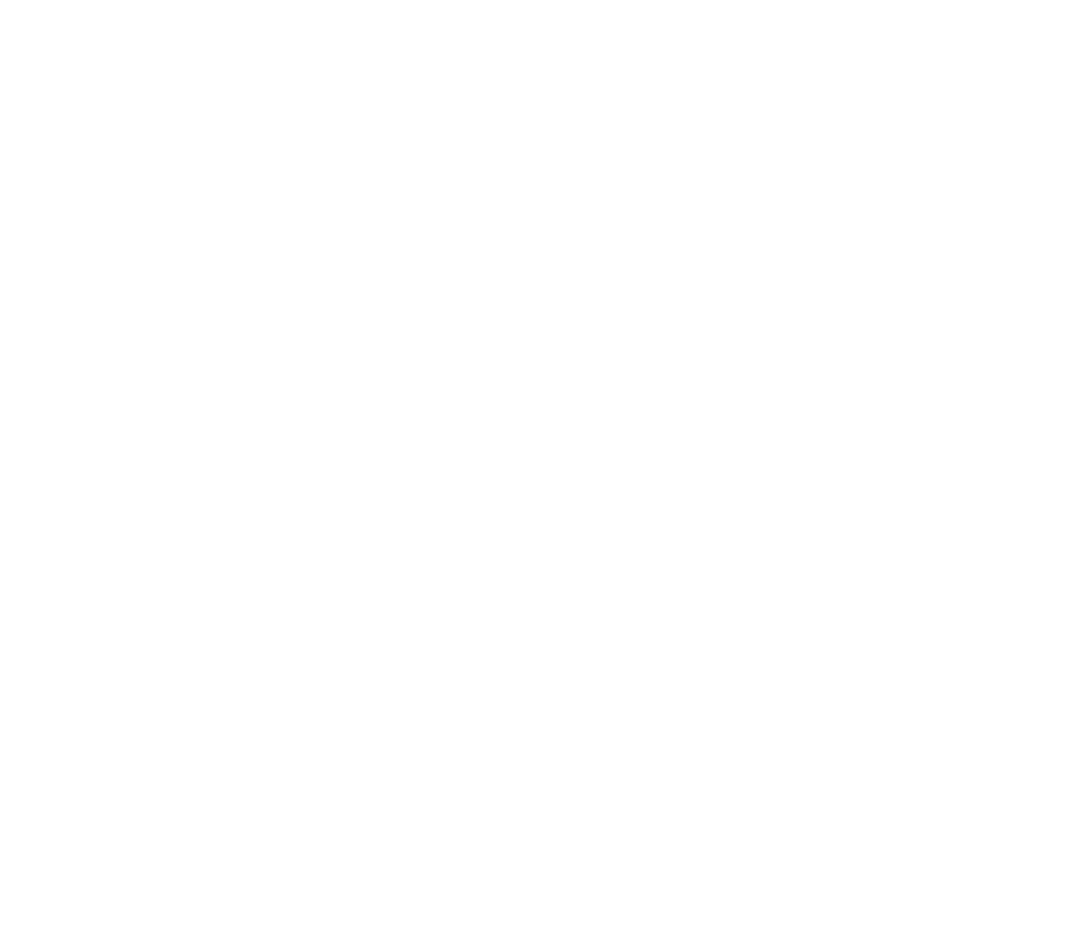
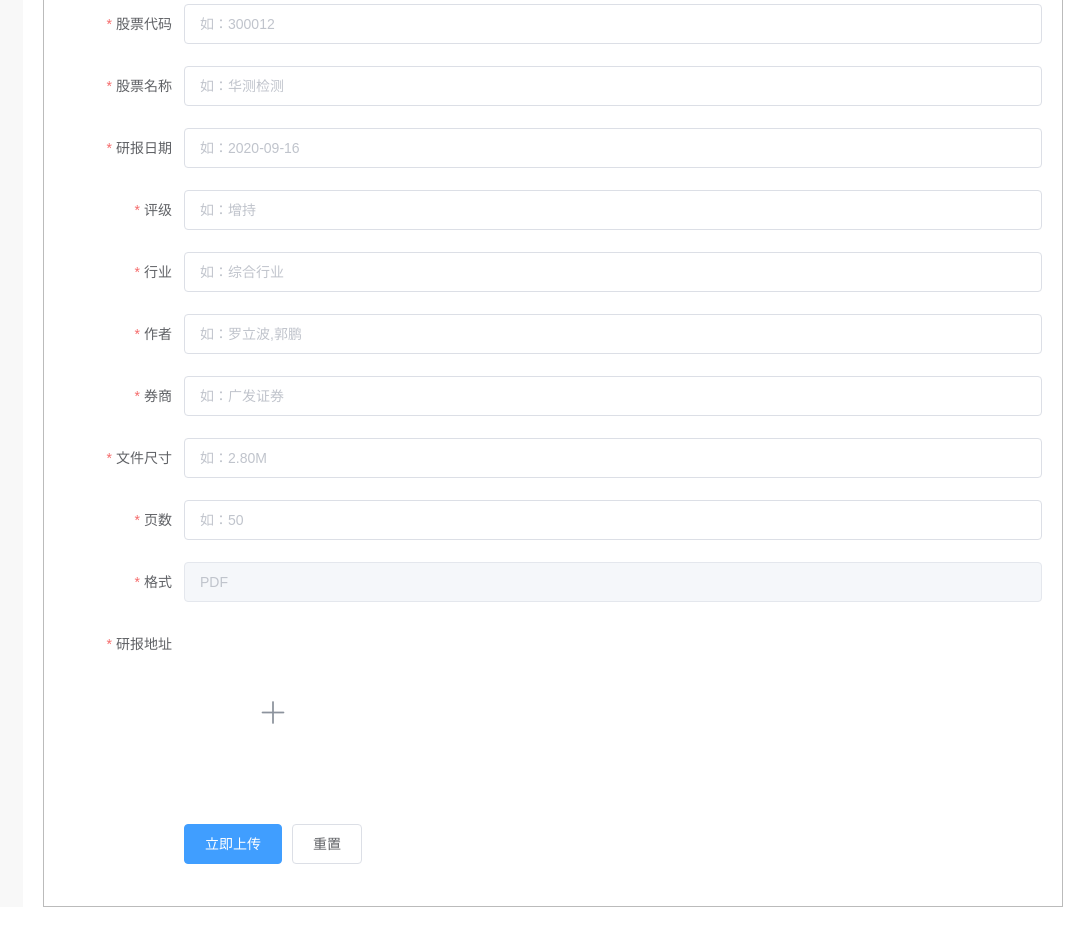
Before and after one commit to miracle90/research-report-manage, a Vue app: page /#/index/upload in a window 1280 px wide. Shown: the part 220-1147 px from the top of the page, without its empty margins (197-1280 px from the left). Before the commit the page ends 800 px from the top, so only its background shows below. Built offline with nearby package versions, Linux system fonts and the light colour scheme.

Commit message:
精选研报上传

```diff
--- a/src/common/api.js
+++ b/src/common/api.js
@@ -13,3 +13,15 @@
   const url = baseUrl + '/main/report/list'
   return axios.post(url, data)
 }
+
+// 新增研报 & 加入精选
+export function addReport (data) {
+  const url = baseUrl + '/main/report/save'
+  return axios.post(url, data)
+}
+
+// 上传研报
+export function uploadReportFile (data) {
+  const url = baseUrl + '/main/report/uploadReportFile'
+  return axios.post(url, data)
+}
--- a/src/main.js
+++ b/src/main.js
@@ -26,7 +26,8 @@
   TimePicker,
   DatePicker,
   Col,
-  Upload
+  Upload,
+  Message
 } from 'element-ui'
 // import 'element-ui/lib/theme-chalk/index.css'
 import axios from 'axios'
@@ -59,6 +60,7 @@
 Vue.use(Col)
 Vue.use(Upload)
 Vue.prototype.$notify = Notification
+Vue.prototype.$message = Message;
 
 Vue.config.productionTip = false
 
--- a/src/router.js
+++ b/src/router.js
@@ -5,6 +5,7 @@
 import Welcome from './views/Welcome.vue'
 import User from './views/User.vue'
 import Article from './views/Article.vue'
+import Upload from './views/Upload.vue'
 
 Vue.use(Router)
 
@@ -33,6 +34,11 @@
           path: 'article',
           name: 'article',
           component: Article
+        },
+        {
+          path: 'upload',
+          name: 'upload',
+          component: Upload
         }
       ]
     }
--- a/src/views/Index.vue
+++ b/src/views/Index.vue
@@ -15,10 +15,9 @@
           </el-submenu> -->
           <el-submenu index="">
             <template slot="title">管理</template>
+            <el-menu-item index="/index/article">研报管理</el-menu-item>
+            <el-menu-item index="/index/upload">研报上传</el-menu-item>
             <el-menu-item index="/index/user">用户管理</el-menu-item>
-            <!-- <el-menu-item index="2-2">vip管理</el-menu-item> -->
-            <el-menu-item index="/index/article">文章管理</el-menu-item>
-            <!-- <el-menu-item index="2-4">订单管理</el-menu-item> -->
           </el-submenu>
           <!-- <el-submenu index="3">
             <template slot="title">设置</template>
--- /dev/null
+++ b/src/views/Upload.vue
@@ -0,0 +1,196 @@
+<template>
+  <div class="page">
+    <h1 class="page-title">研报上传</h1>
+    <el-form ref="form" class="form-wrapper" :model="form" :rules="rules" label-width="120px">
+      <el-form-item label="研报标题" prop="title">
+        <el-input v-model="form.title" placeholder="如：面向未来，新常态与新布局"></el-input>
+      </el-form-item>
+      <el-form-item label="股票代码" prop="code">
+        <el-input v-model="form.code" placeholder="如：300012"></el-input>
+      </el-form-item>
+      <el-form-item label="股票名称" prop="name">
+        <el-input v-model="form.name" placeholder="如：华测检测"></el-input>
+      </el-form-item>
+      <el-form-item label="研报日期" prop="reportTime">
+        <el-input v-model="form.reportTime" placeholder="如：2020-09-16"></el-input>
+      </el-form-item>
+      <el-form-item label="评级" prop="rate">
+        <el-input v-model="form.rate" placeholder="如：增持"></el-input>
+      </el-form-item>
+      <el-form-item label="行业" prop="category">
+        <el-input v-model="form.category" placeholder="如：综合行业"></el-input>
+      </el-form-item>
+      <el-form-item label="作者" prop="author">
+        <el-input v-model="form.author" placeholder="如：罗立波,郭鹏"></el-input>
+      </el-form-item>
+      <el-form-item label="券商" prop="institution">
+        <el-input v-model="form.institution" placeholder="如：广发证券"></el-input>
+      </el-form-item>
+      <el-form-item label="文件尺寸" prop="size">
+        <el-input v-model="form.size" placeholder="如：2.80M"></el-input>
+      </el-form-item>
+      <el-form-item label="页数" prop="page">
+        <el-input v-model="form.page" placeholder="如：50"></el-input>
+      </el-form-item>
+      <el-form-item label="格式" prop="format">
+        <el-input v-model="form.format" placeholder="默认PDF" disabled></el-input>
+      </el-form-item>
+      <el-form-item label="研报地址" prop="format">
+        <el-upload
+          class="report-uploader"
+          action="#"
+          ref="upload"
+          :show-file-list="false"
+          :on-success="handleAvatarSuccess"
+          :before-upload="beforeAvatarUpload">
+          <i class="el-icon-plus avatar-uploader-icon"></i>
+        </el-upload>
+      </el-form-item>
+      <el-form-item>
+        <el-button type="primary" @click="submitForm('form')">立即上传</el-button>
+        <el-button @click="resetForm('form')">重置</el-button>
+      </el-form-item>
+    </el-form>
+  </div>
+</template>
+
+<script>
+// import { userList } from '../common/api.js'
+
+export default {
+  data () {
+    return {
+      form: {
+        title: '',
+        code: '',
+        name: '',
+        reportTime: '',
+        rate: '',
+        category: '',
+        author: '',
+        institution: '',
+        size: '',
+        page: '',
+        format: 'PDF',
+        url: ''
+      },
+      rules: {
+        title: [
+          { required: true, message: '请输入研报标题', trigger: 'blur' }
+        ],
+        code: [
+          { required: true, message: '请输入股票代码', trigger: 'blur' }
+        ],
+        name: [
+          { required: true, message: '请输入股票名称', trigger: 'blur' }
+        ],
+        reportTime: [
+          { required: true, message: '请输入研报日期', trigger: 'blur' }
+        ],
+        rate: [
+          { required: true, message: '请输入研报评级', trigger: 'blur' }
+        ],
+        category: [
+          { required: true, message: '请输入研报行业', trigger: 'blur' }
+        ],
+        author: [
+          { required: true, message: '请输入作者', trigger: 'blur' }
+        ],
+        institution: [
+          { required: true, message: '请输入券商', trigger: 'blur' }
+        ],
+        size: [
+          { required: true, message: '请输入文件尺寸', trigger: 'blur' }
+        ],
+        page: [
+          { required: true, message: '请输入页数', trigger: 'blur' }
+        ],
+        format: [
+          { required: true, message: '请输入格式', trigger: 'blur' }
+        ]
+      }
+    }
+  },
+  created () {
+
+  },
+  mounted () {
+  },
+  methods: {
+    handleAvatarSuccess(res, file) {
+      console.log(res)
+      console.log(file)
+      this.imageUrl = URL.createObjectURL(file.raw);
+    },
+    beforeAvatarUpload(file) {
+      console.log(file)
+      const isJPG = file.type === 'image/jpeg';
+      const isLt2M = file.size / 1024 / 1024 < 2;
+
+      if (!isJPG) {
+        this.$message.error('上传头像图片只能是 JPG 格式!');
+      }
+      if (!isLt2M) {
+        this.$message.error('上传头像图片大小不能超过 2MB!');
+      }
+      return isJPG && isLt2M;
+    },
+    submitForm(formName) {
+      console.log(formName)
+      this.$refs.upload.submit()
+      // this.$refs[formName].validate(valid => {
+      //   if (valid) {
+      //     // alert('submit!');
+      //     // 先上传文件
+      //     this.$refs.upload.submit()
+      //   } else {
+      //     console.log('error submit!!');
+      //     return false;
+      //   }
+      // });
+    },
+    resetForm(formName) {
+      this.$refs[formName].resetFields();
+    }
+  }
+}
+</script>
+
+<style lang="stylus" scoped>
+  .page
+    margin-left 20px
+    padding: 20px
+    height 100%
+    color rgba(16, 16, 16, 1)
+    font-size 24px
+    font-family Roboto
+    border 1px solid rgba(187, 187, 187, 1)
+    box-sizing border-box
+    .page-title
+      // text-align left
+    .form-wrapper
+      margin-top 20px
+  .report-uploader .el-upload {
+    border: 1px dashed #d9d9d9;
+    border-radius: 6px;
+    cursor: pointer;
+    position: relative;
+    overflow: hidden;
+  }
+  .report-uploader .el-upload:hover {
+    border-color: #409EFF;
+  }
+  .avatar-uploader-icon {
+    font-size: 28px;
+    color: #8c939d;
+    width: 178px;
+    height: 178px;
+    line-height: 178px;
+    text-align: center;
+  }
+  .avatar {
+    width: 178px;
+    height: 178px;
+    display: block;
+  }
+</style>
```
Also changed, not shown: src/views/Article.vue (+32 -6 lines).
